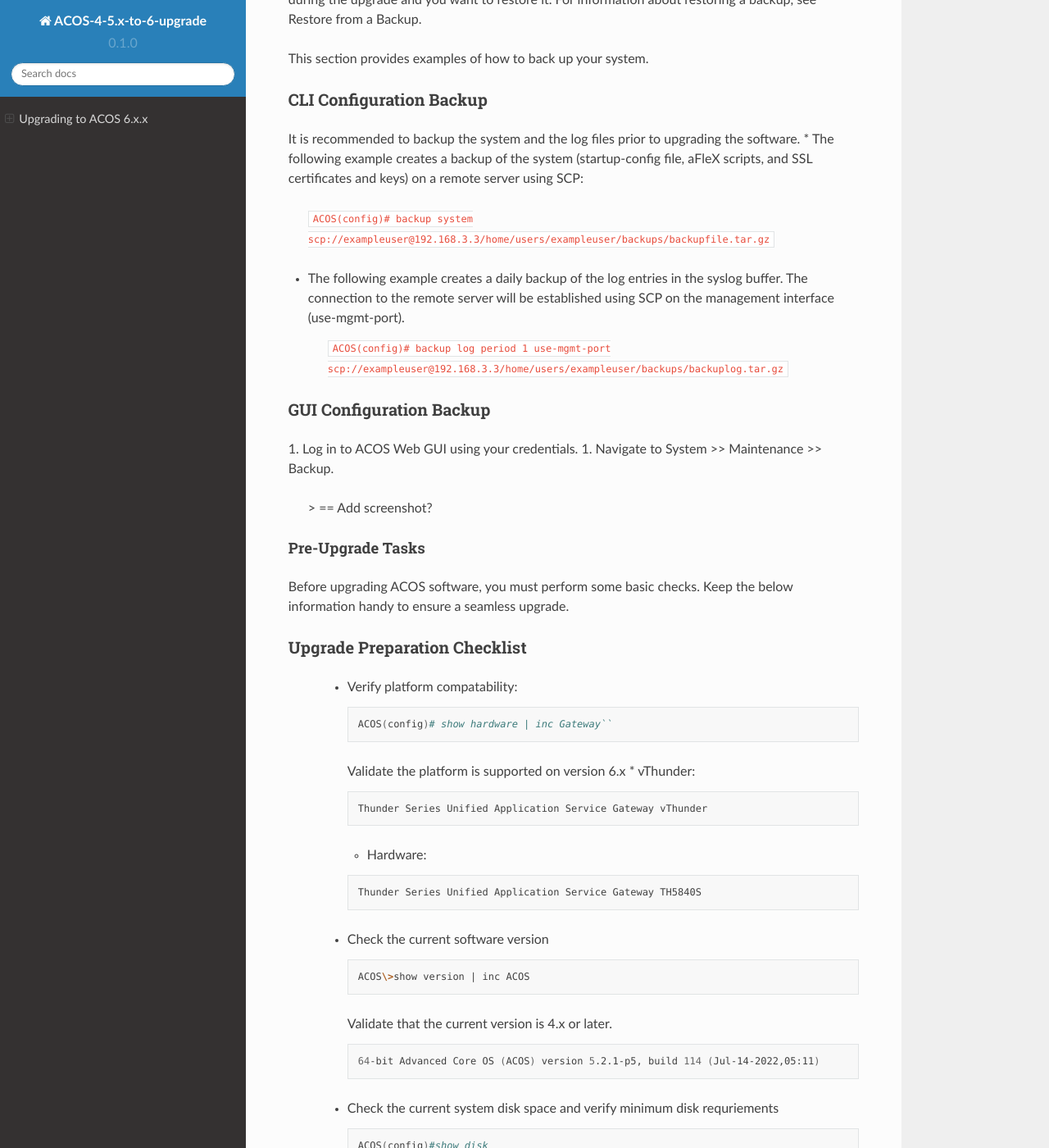
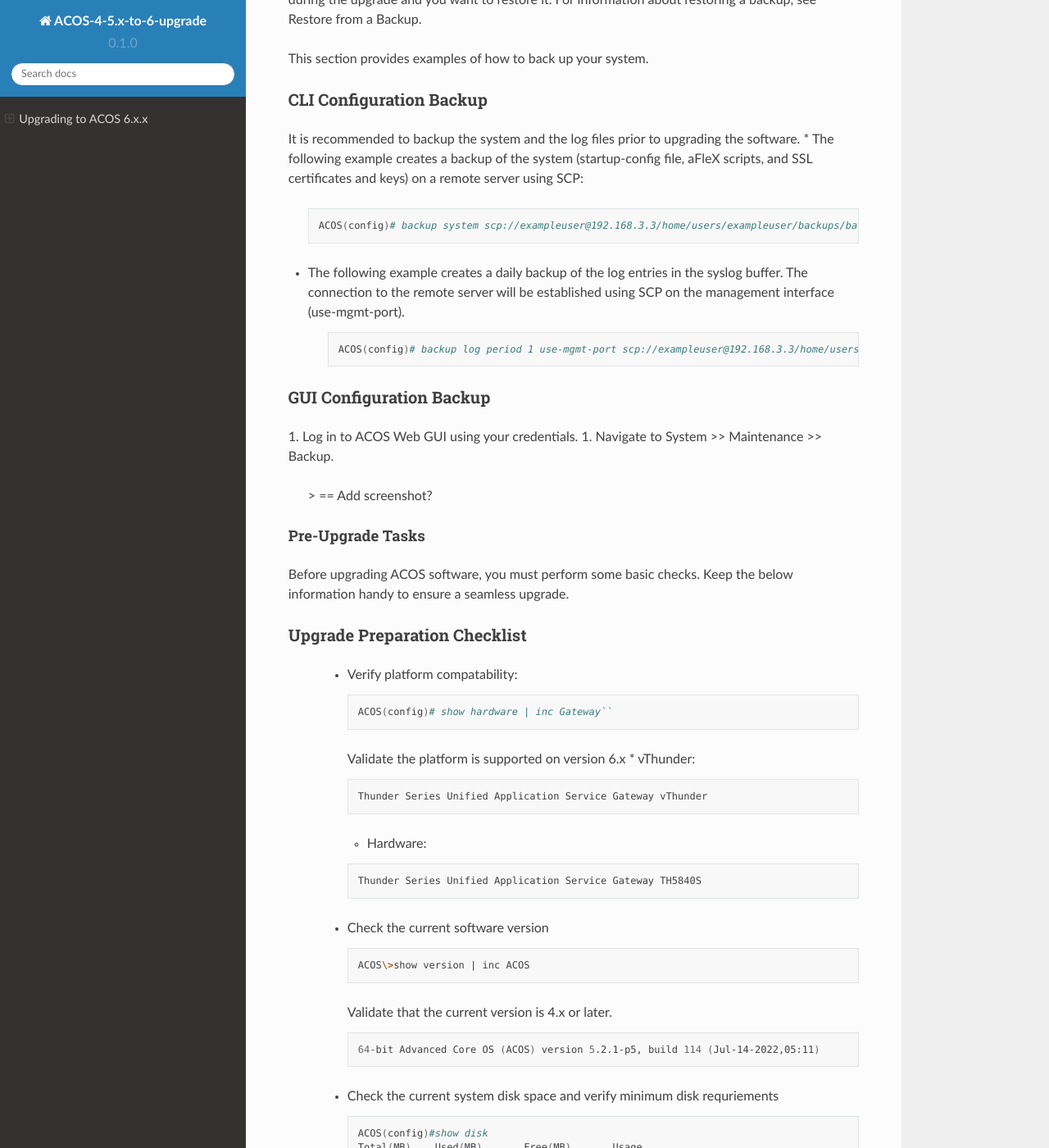
Before and after one commit to gtownsie/ACOS-4-5.x-to-6-upgrade, a Sphinx documentation site: the page built from docs/source/index.rst, in a window 1280 px wide and 1400 px high, scrolled down 4876 px. Shown: the whole window at 82% size. Built offline with Sphinx 7.4.7 and the Read the Docs theme 2.0.0, drawn with Linux system fonts in a browser that asks for light colours; some of the changed text lies outside the part shown.

Commit message:
Update index.rst

```diff
--- a/docs/source/index.rst
+++ b/docs/source/index.rst
@@ -161,6 +161,7 @@
 You need to change the boot order only when you plan to upload the new image into an image area other than the first image area the ACOS device uses when it boots (primary disk). To change the boot order, use the bootimage command.
 
 .. note::
+
   A10 Networks recommends installing the new image into the inactive disk image area, either primary or secondary, while retaining the old image in the other area. This helps to
   restore the system in case a downgrade is necessary or if an issue occurs while rebooting the new image.
 
@@ -215,11 +216,15 @@
 It is recommended to backup the system and the log files prior to upgrading the software.
 * The following example creates a backup of the system (startup-config file, aFleX scripts, and SSL certificates and keys) on a remote server using SCP:
 
-    ``ACOS(config)# backup system scp://exampleuser@192.168.3.3/home/users/exampleuser/backups/backupfile.tar.gz``
+  .. code-block:: shell
+
+    ACOS(config)# backup system scp://exampleuser@192.168.3.3/home/users/exampleuser/backups/backupfile.tar.gz
 
 * The following example creates a daily backup of the log entries in the syslog buffer. The connection to the remote server will be established using SCP on the management interface (use-mgmt-port).
 
-    ``ACOS(config)# backup log period 1 use-mgmt-port scp://exampleuser@192.168.3.3/home/users/exampleuser/backups/backuplog.tar.gz``
+   .. code-block:: shell
+
+     ACOS(config)# backup log period 1 use-mgmt-port scp://exampleuser@192.168.3.3/home/users/exampleuser/backups/backuplog.tar.gz
 
 GUI Configuration Backup
 =========
@@ -282,25 +287,19 @@
     .. code-block:: shell
 
       ACOS(config)#show memory | inc Memory
+      Memory:  8127392      4742619     3384773   58.30%
 
       Verify minimum memory requriements, from first column:
+  * Check the system boot order to determine new destination:
 
     .. code-block:: shell
 
-      Memory:  8127392      4742619     3384773   58.30%
-
-  * Check the system boot order to determine new destination:
-
-    .. code-block:: shell
       ACOS(config)#show bootimage | inc *
+      Hard Disk primary         5.2.1-p5.114 (*)
 
     This will display the current Default boot location
 
-    .. code-block:: shell
-
-      Hard Disk primary         5.2.1-p5.114 (*)
-
-  * Save all primary, secondary, and partition configurations
+   * Save all primary, secondary, and partition configurations
 
     .. code-block:: shell
 
```
